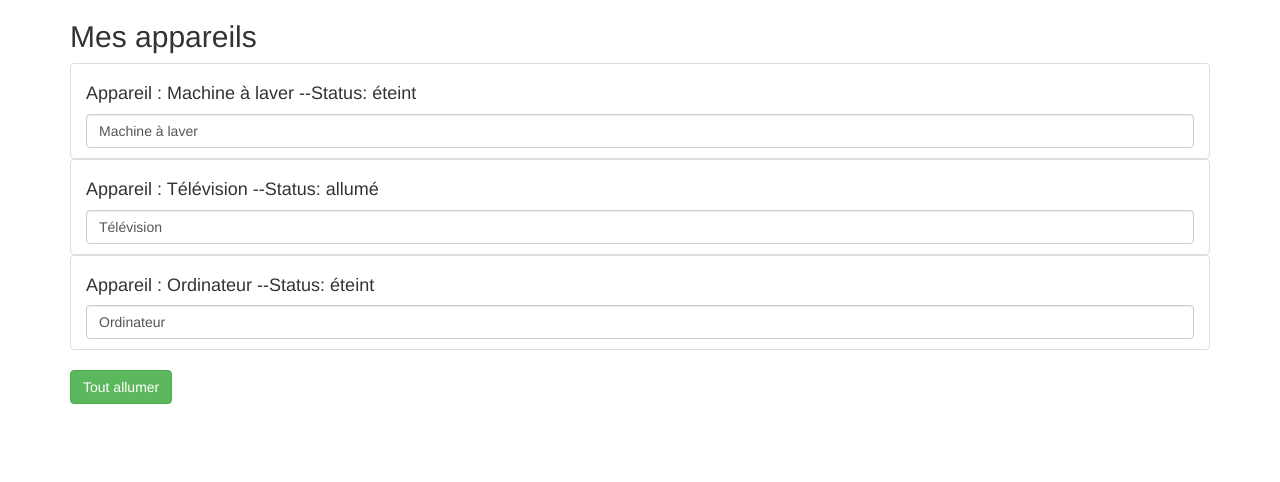
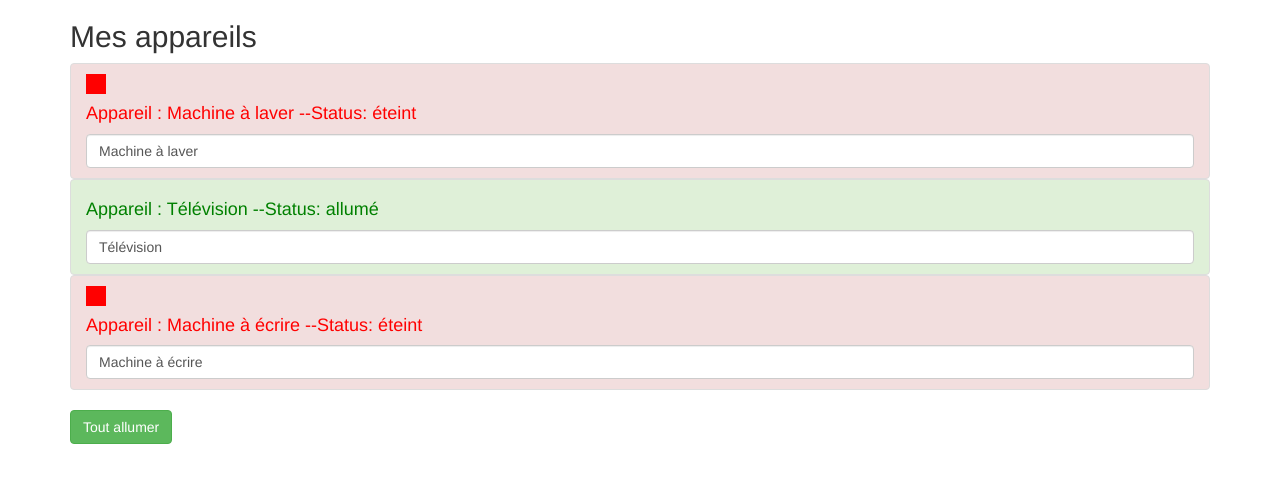
Before and after one commit to ChiracOlivier/projetcli, an Angular app: page / in a window 1280 px wide. Shown: the top 482 px of the page. Built offline with nearby package versions, Linux system fonts and the light colour scheme.

Commit message:
add ngStyle in appareilComponent.html

```diff
--- a/src/app/app.component.html
+++ b/src/app/app.component.html
@@ -12,9 +12,8 @@
     <div class="col-xs-12">
       <h2>Mes appareils</h2>
       <ul class="list-group">
-        <app-appareil [appareilName]="appareilOne" [appareilStatus]="' éteint'"></app-appareil>
-        <app-appareil [appareilName]="appareilTwo" [appareilStatus]="'allumé'"></app-appareil>
-        <app-appareil [appareilName]="appareilThree" [appareilStatus]="'éteint'"></app-appareil>
+        <app-appareil *ngFor="let appareil of appareils" [appareilName]="appareil.name" [appareilStatus]="appareil.status" ></app-appareil>
+
       </ul>
       <button class="btn btn-success" [disabled]="!isAuth" (click)="onAllumer()">Tout allumer</button>
     </div>
--- a/src/app/app.component.ts
+++ b/src/app/app.component.ts
@@ -7,9 +7,20 @@
 })
 export class AppComponent {
   isAuth = false;
- appareilOne= 'Machine à laver';
- appareilTwo= 'Télévision';
- appareilThree= 'Ordinateur';
+  appareils = [
+   {
+  name: 'Machine à laver',
+  status: 'éteint'
+    },
+    {
+  name: 'Télévision',
+    status: 'allumé'
+    },
+    {
+  name: 'Machine à écrire',
+    status: 'éteint'
+    }
+        ];
   constructor() {
     setTimeout(
       () => {
@@ -18,7 +29,7 @@
     );
 
   }
-   onAllumer(){
+   onAllumer() {
     console.log('on allume tout!');
    }
 
--- a/src/app/appareil/appareil.component.html
+++ b/src/app/appareil/appareil.component.html
@@ -1,4 +1,7 @@
-<li class="list-group-item">
-  <h4>Appareil : {{appareilName}} --Status: {{getStatus()}} </h4>
+<li [ngClass]="{'list-group-item': true,
+                 'list-group-item-success': appareilStatus==='allumé',
+                  'list-group-item-danger': appareilStatus==='éteint'} ">
+  <div style="width: 20px; height: 20px; background-color: red;" *ngIf="appareilStatus==='éteint'" ></div>
+  <h4 [ngStyle]="{color: getColor()}">Appareil : {{appareilName}} --Status: {{getStatus()}} </h4>
   <input type="text" class="form-control" [(ngModel)]="appareilName">
 </li>
--- a/src/app/appareil/appareil.component.ts
+++ b/src/app/appareil/appareil.component.ts
@@ -17,4 +17,11 @@
   getStatus(){
     return this.appareilStatus;
   }
+  getColor(){
+    if(this.getStatus() === 'éteint'){
+      return 'red';
+    } else  if(this.getStatus() === 'allumé'){
+      return 'green';
+    }
+  }
 }
```
